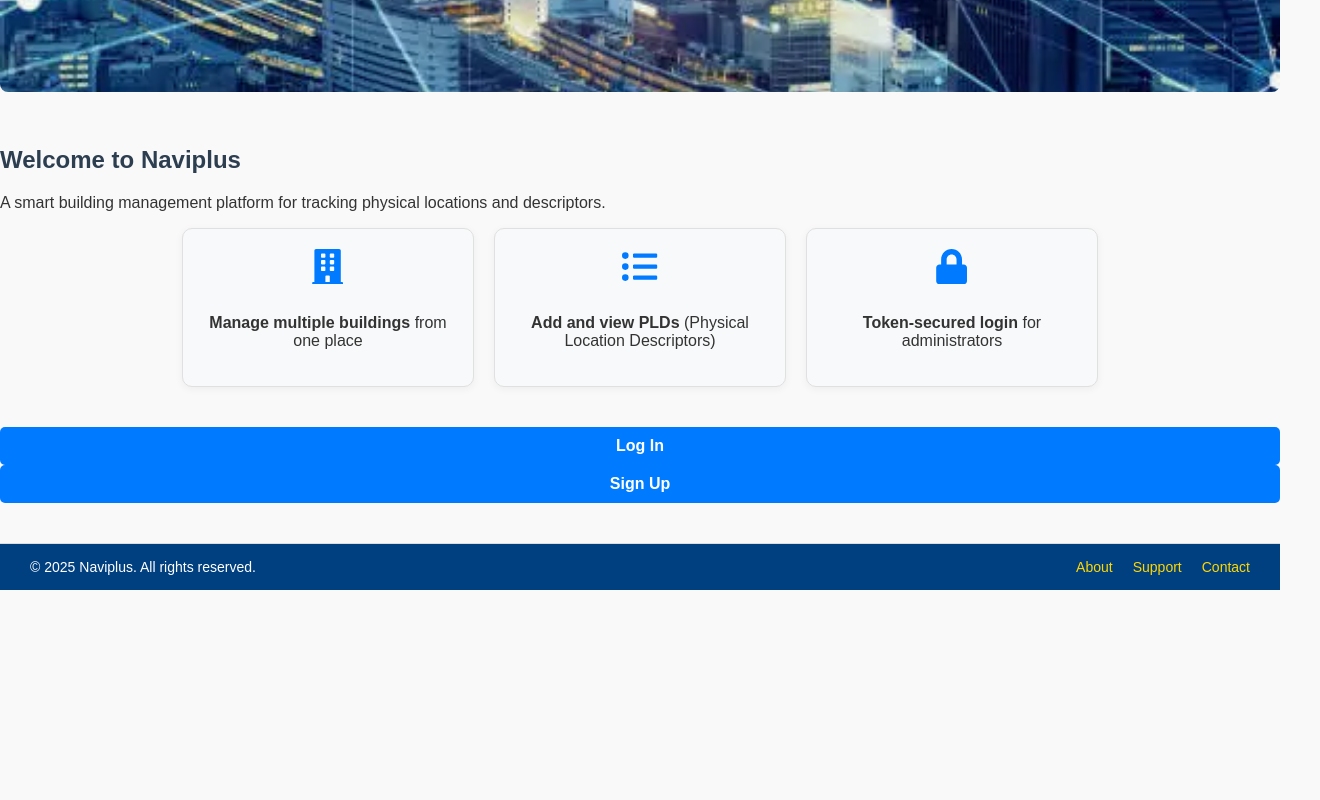
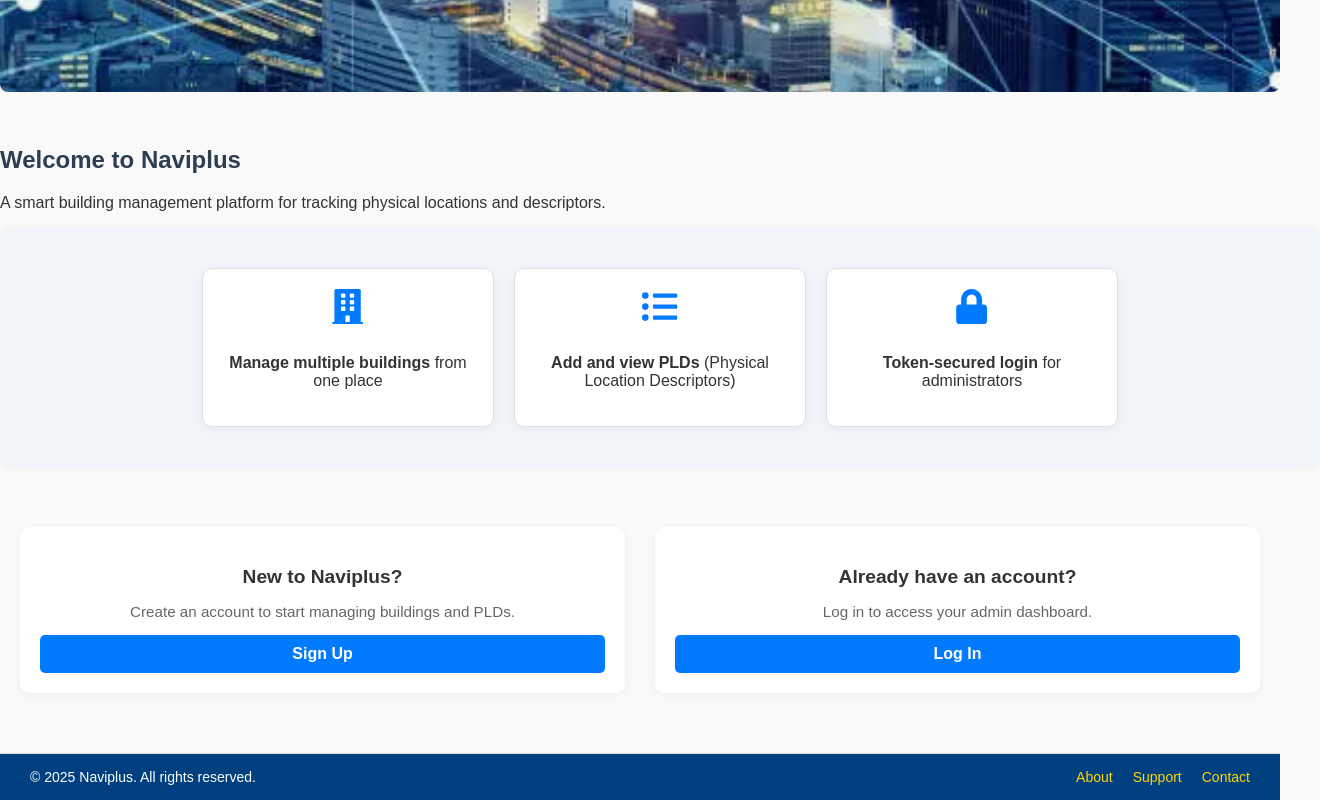
Before and after one commit to DUNCORIR/Naviplus, a React (Create React App) app in the folder admin-frontend/: page / in a window 1280 px wide. Shown: the part 365-1165 px from the top of the page, 1320 px wide, since content can reach past the window. Before the commit the page ends 955 px from the top, so only its background shows below. Built offline with nearby package versions, Linux system fonts and the light colour scheme.

Commit message:
add call to action and enhance landing page visuals

```diff
--- a/admin-frontend/src/pages/LandingPage.jsx
+++ b/admin-frontend/src/pages/LandingPage.jsx
@@ -8,10 +8,6 @@ import { useNavigate } from 'react-router-dom';
 import '../styles/LandingPage.css';
 import { FaBuilding, FaListUl, FaLock } from 'react-icons/fa'; // Feature icons
 
-// =========================
-// Component: LandingPage
-// Description: Entry page with branding, hero image, features, and navigation
-// =========================
 function LandingPage() {
   const navigate = useNavigate();
 
@@ -24,8 +20,8 @@ function LandingPage() {
   return (
     <div className="landing-container">
       {/* =========================
-          Hero Section
-          ========================= */}
+          Hero Section with Image, Title, and Subtitle
+      ========================= */}
       <section className="landing-hero">
         <img
           src="/images/hero-building.jpg"
@@ -41,8 +37,8 @@ function LandingPage() {
       </section>
 
       {/* =========================
-          Feature Cards Section
-          ========================= */}
+          Feature Highlights Section
+      ========================= */}
       <section className="landing-features-section">
         <div className="feature-card">
           <FaBuilding className="feature-icon" />
@@ -61,11 +57,20 @@ function LandingPage() {
       </section>
 
       {/* =========================
-          Call-to-Action Buttons Section
-          ========================= */}
-      <section className="landing-buttons">
-        <button onClick={goToLogin} className="form-button">Log In</button>
-        <button onClick={goToSignup} className="form-button">Sign Up</button>
+          CTA Section: Sign Up & Log In
+      ========================= */}
+      <section className="landing-cta">
+        <div className="cta-block">
+          <h3>New to Naviplus?</h3>
+          <p>Create an account to start managing buildings and PLDs.</p>
+          <button onClick={goToSignup} className="form-button">Sign Up</button>
+        </div>
+
+        <div className="cta-block">
+          <h3>Already have an account?</h3>
+          <p>Log in to access your admin dashboard.</p>
+          <button onClick={goToLogin} className="form-button">Log In</button>
+        </div>
       </section>
     </div>
   );
--- a/admin-frontend/src/styles/LandingPage.css
+++ b/admin-frontend/src/styles/LandingPage.css
@@ -7,10 +7,14 @@
   flex-wrap: wrap;
   margin-bottom: 40px;
   width: 100%;
+  padding: 40px 20px;               /* Add inner spacing */
+  background-color: #f1f5f9;        /* Light blue-gray background */
+  border-radius: 10px;              /* Soft edges around section */
+  box-shadow: 0 2px 10px rgba(0,0,0,0.04); /* Soft outer shadow */
 }
 
 .feature-card {
-  background-color: #f8f9fa;
+  background-color: #ffffff;
   border: 1px solid #e0e0e0;
   border-radius: 10px;
   padding: 20px;
@@ -38,3 +42,34 @@
   border-radius: 8px;
   margin-bottom: 30px;
 }
+/* CTA Section */
+.landing-cta {
+  display: flex;
+  flex-direction: row;
+  gap: 30px;
+  justify-content: center;
+  flex-wrap: wrap;
+  margin-top: 30px;
+  padding: 20px;
+}
+
+.cta-block {
+  flex: 1 1 300px;
+  background-color: #ffffff;
+  padding: 20px;
+  border-radius: 10px;
+  box-shadow: 0 2px 8px rgba(0,0,0,0.05);
+  text-align: center;
+}
+
+.cta-block h3 {
+  margin-bottom: 10px;
+  font-size: 1.2rem;
+  color: #333;
+}
+
+.cta-block p {
+  font-size: 0.95rem;
+  color: #666;
+  margin-bottom: 15px;
+}
```
